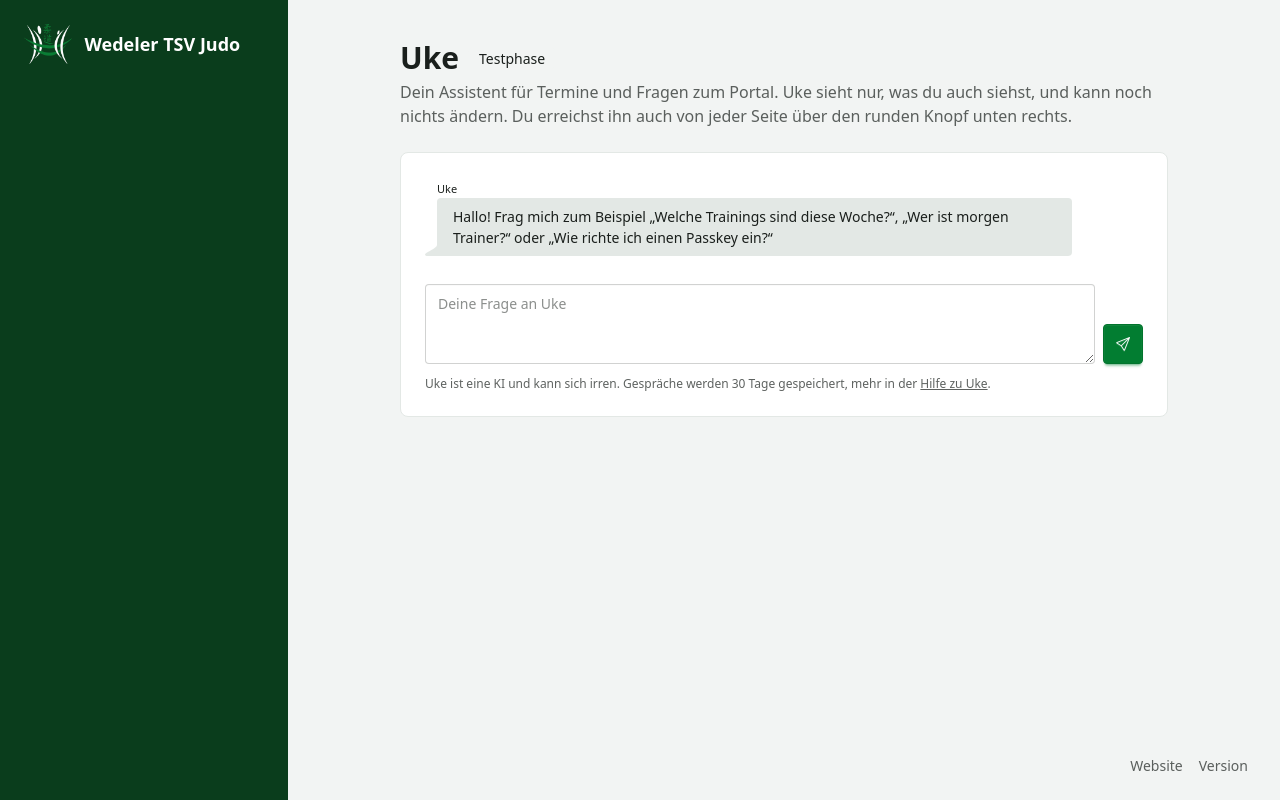
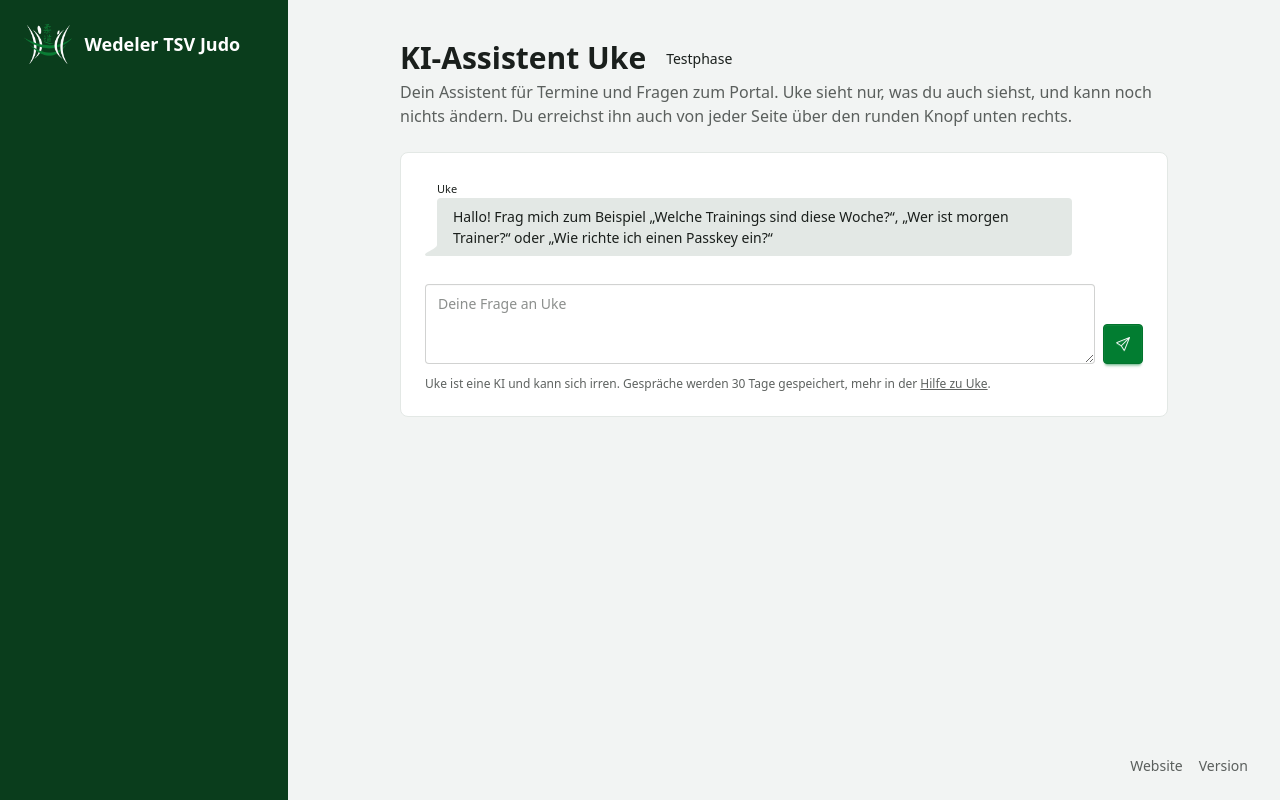
Before and after one commit to tlandsberger/judo-portal, a Django app: template portal/assistant/templates/assistant/chat.html in a window 1280 px wide. Run offline with Django 5.2, Linux system fonts and the light colour scheme; the template is opened without the code that fills it, so the values that code supplies are empty; style sheets or scripts are compiled from the project's sources; parts of the project's set-up code (start-up, migrations or seed data) failed here and were passed over; some libraries are stand-ins or nearby versions.

Commit message:
feat: Chat-Fenster und Seite heißen „KI-Assistent Uke“
Co-Authored-By: Claude Opus 5.5 <noreply@anthropic.com>
Claude-Session: https://claude.ai/code/session_017LHgXea5AxfRcr57bsDwjB

```diff
--- a/portal/assistant/templates/assistant/_launcher.html
+++ b/portal/assistant/templates/assistant/_launcher.html
@@ -8,7 +8,7 @@ Ohne JavaScript führt der Knopf zur Seite /uke/.
 </div>
 <dialog id="uke-panel" class="uke-panel card border border-base-300 bg-base-100 text-base-content shadow-2xl" aria-labelledby="uke-panel-titel" data-uke-panel data-src="{% url 'assistant' %}?teil=1" data-new="{% url 'assistant_new' %}">
   <div class="flex items-center gap-1 border-b border-base-300 px-4 py-2">
-    <h2 id="uke-panel-titel" class="flex-1 text-lg font-bold">Uke <span class="badge badge-ghost badge-sm align-middle font-normal">Testphase</span></h2>
+    <h2 id="uke-panel-titel" class="flex-1 text-lg font-bold">KI-Assistent Uke <span class="badge badge-ghost badge-sm align-middle font-normal">Testphase</span></h2>
     <button type="button" class="btn btn-ghost btn-sm btn-square" aria-label="Neues Gespräch" title="Neues Gespräch" data-uke-new><i class="bi bi-plus-lg" aria-hidden="true"></i></button>
     <a href="{% url 'assistant' %}" class="btn btn-ghost btn-sm btn-square" aria-label="Als eigene Seite öffnen" title="Als eigene Seite öffnen"><i class="bi bi-arrows-angle-expand" aria-hidden="true"></i></a>
     <button type="button" class="btn btn-ghost btn-sm btn-square" aria-label="Schließen" title="Schließen" data-uke-close><i class="bi bi-x-lg" aria-hidden="true"></i></button>
--- a/portal/assistant/templates/assistant/chat.html
+++ b/portal/assistant/templates/assistant/chat.html
@@ -1,7 +1,7 @@
 {% extends "layouts/page.html" %}
-{% block title %}Uke{% endblock %}
+{% block title %}KI-Assistent Uke{% endblock %}
 {% block width %}normal{% endblock %}
-{% block heading %}Uke{% endblock %}
+{% block heading %}KI-Assistent Uke{% endblock %}
 {% block heading_extra %}<span class="badge badge-ghost">Testphase</span>{% endblock %}
 {% block primary %}{% if history %}<button type="submit" form="uke-neu" class="btn btn-primary"><i class="bi bi-plus-lg" aria-hidden="true"></i> Neues Gespräch</button>{% endif %}{% endblock %}
 {% block intro %}Dein Assistent für Termine und Fragen zum Portal. Uke sieht nur, was du auch siehst, und kann noch nichts ändern. Du erreichst ihn auch von jeder Seite über den runden Knopf unten rechts.{% endblock %}
```
Also changed, not shown: e2e/pages.spec.ts (+1 -1 lines), portal/help/static/help/img/mitglied-desktop-dunkel.jpg, portal/help/static/help/img/mitglied-desktop.jpg, portal/help/static/help/img/mitglieder-desktop-dunkel.jpg, portal/help/static/help/img/protokoll-desktop-dunkel.jpg, portal/help/static/help/img/protokoll-desktop.jpg, portal/help/static/help/img/protokoll-handy-dunkel.jpg, portal/help/static/help/img/protokoll-handy.jpg, portal/help/static/help/img/uke-desktop-dunkel.jpg, portal/help/static/help/img/uke-desktop.jpg, portal/help/static/help/img/uke-handy-dunkel.jpg, portal/help/static/help/img/uke-handy.jpg.
